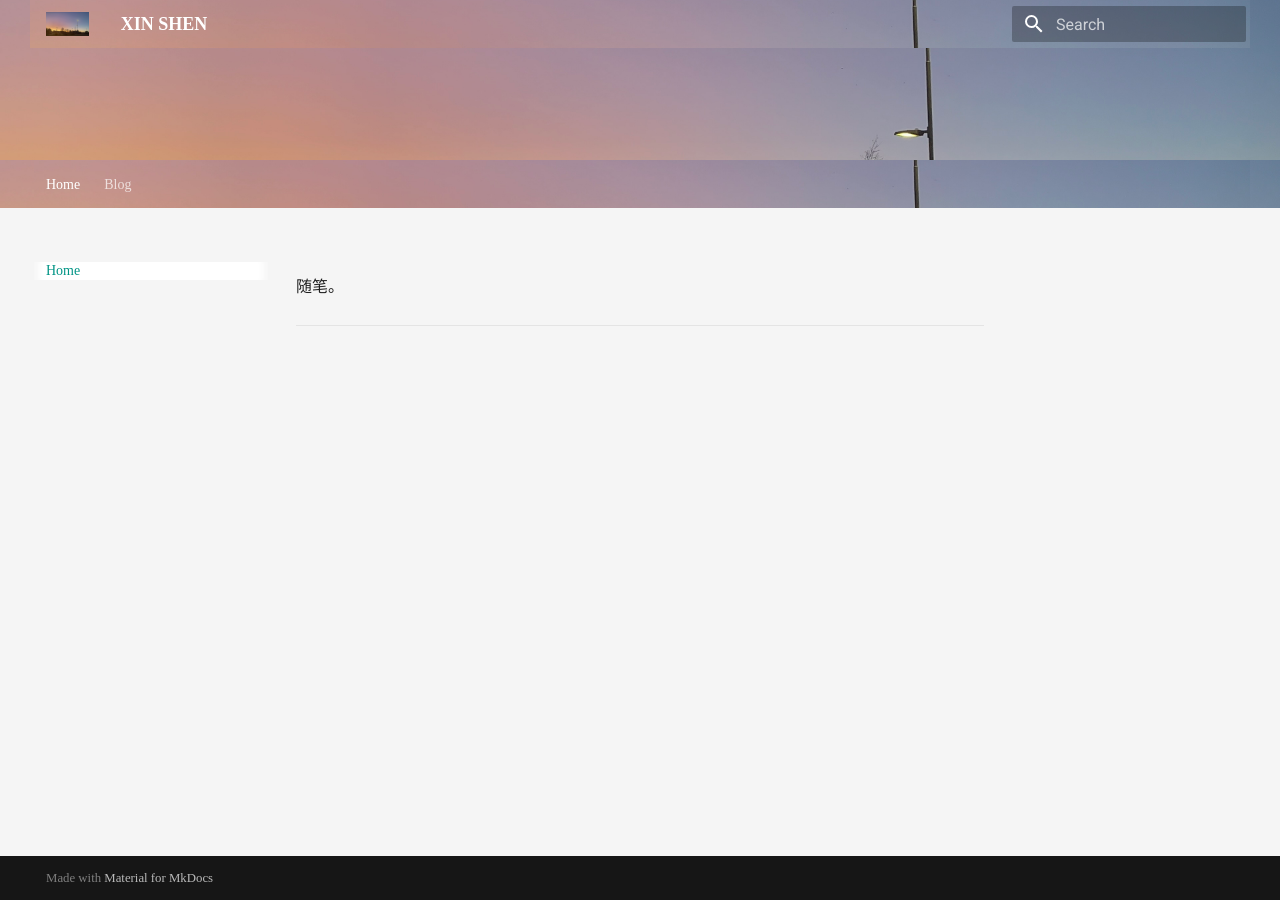
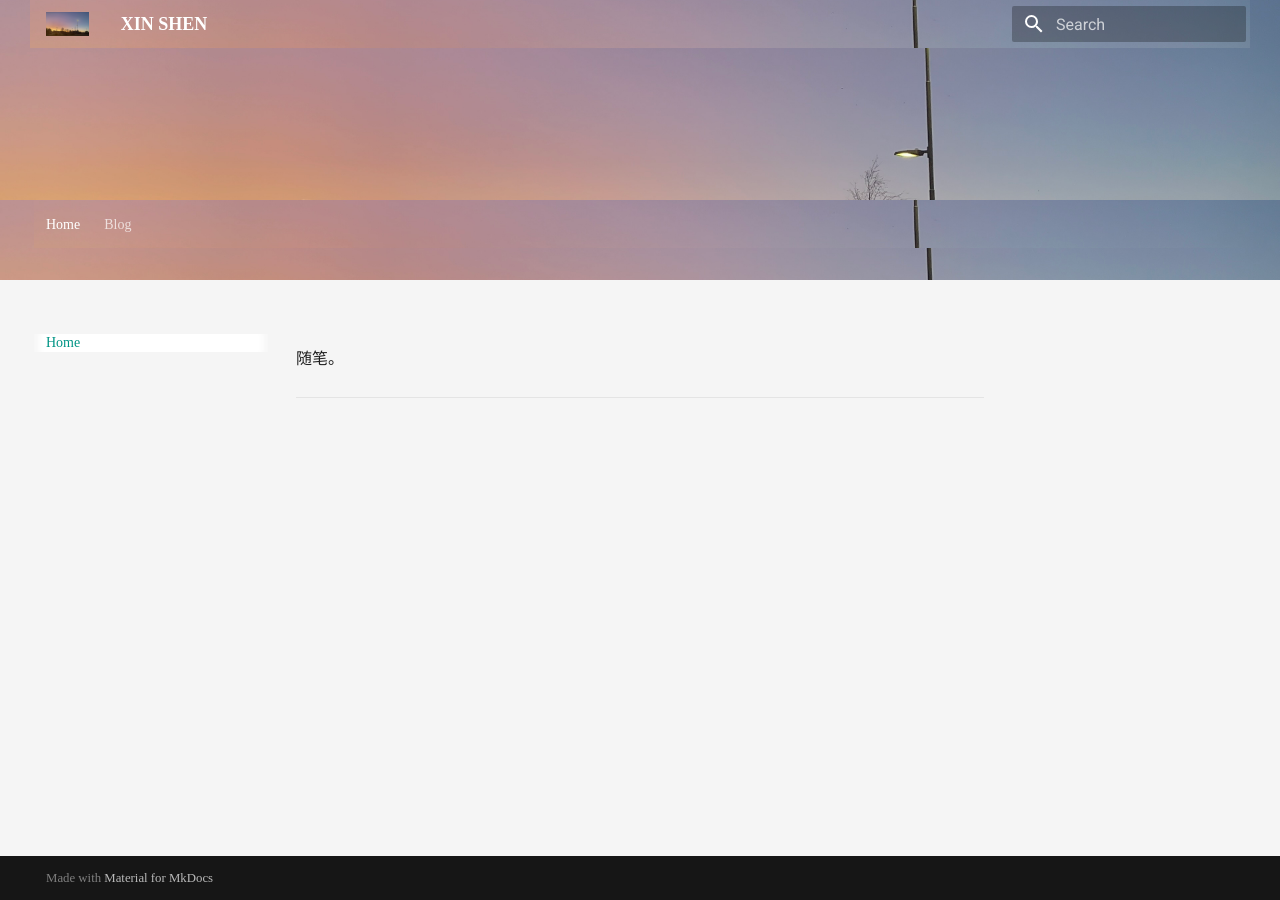
Before and after one commit to XINS3/WebXS, an MkDocs documentation site: the page built from docs/index.md, in a window 1280 px wide. Built offline with MkDocs 1.6.1 and Material for MkDocs 9.7.7, drawn with Linux system fonts in a browser that asks for light colours.

Commit message:
Update custom.css

```diff
--- a/docs/stylesheets/custom.css
+++ b/docs/stylesheets/custom.css
@@ -24,9 +24,19 @@
 
 /* 增加高度让图片更完整显示 */
 .md-header {
-    height: 160px;
+    height: 200px;
+}
+.md-tabs {
+    height: 80px; /* 控制导航栏本身高度 */
+    align-items: center;
 }
 
+/* 调整导航菜单项垂直居中 */
+.md-tabs__list {
+    height: 100%;
+    display: flex;
+    align-items: center;
+}
 /* 页面背景使用渐变 */
 body,
 .md-content,
```
